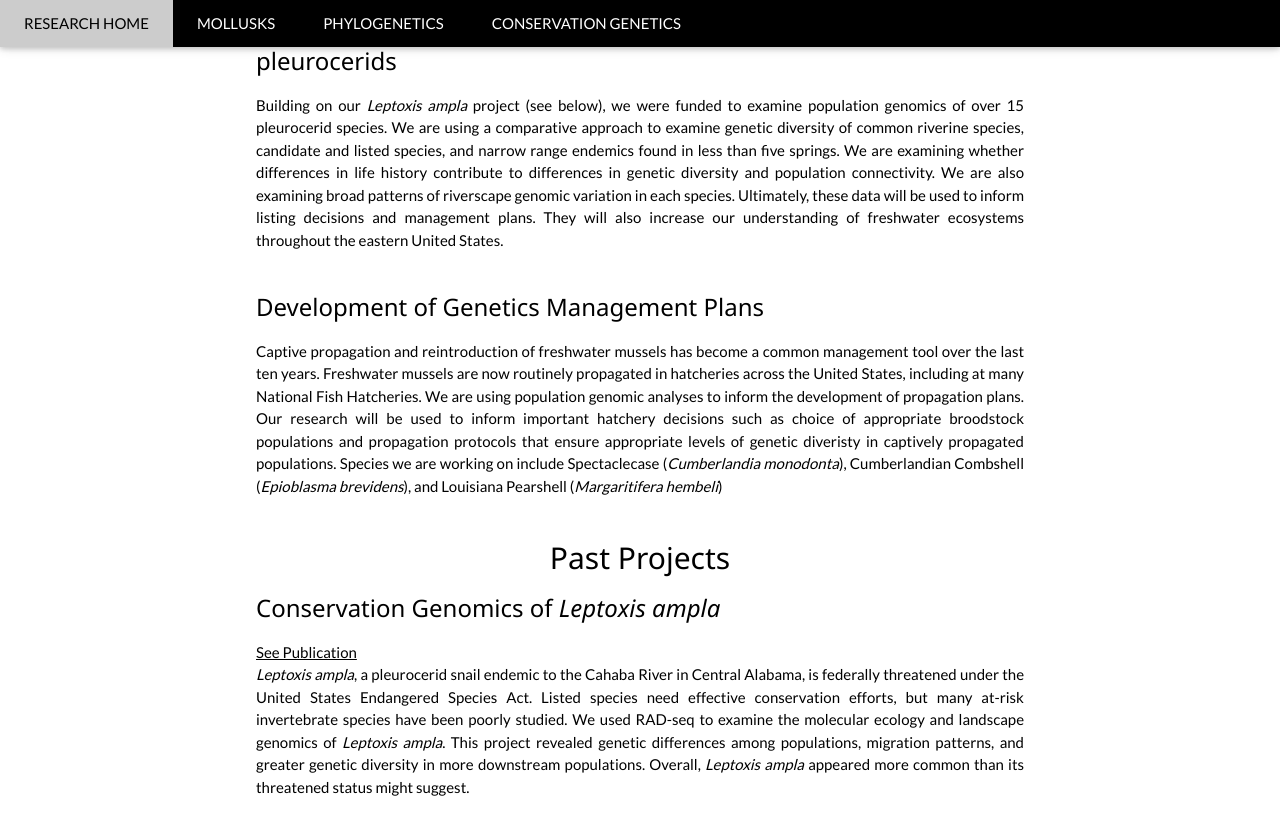
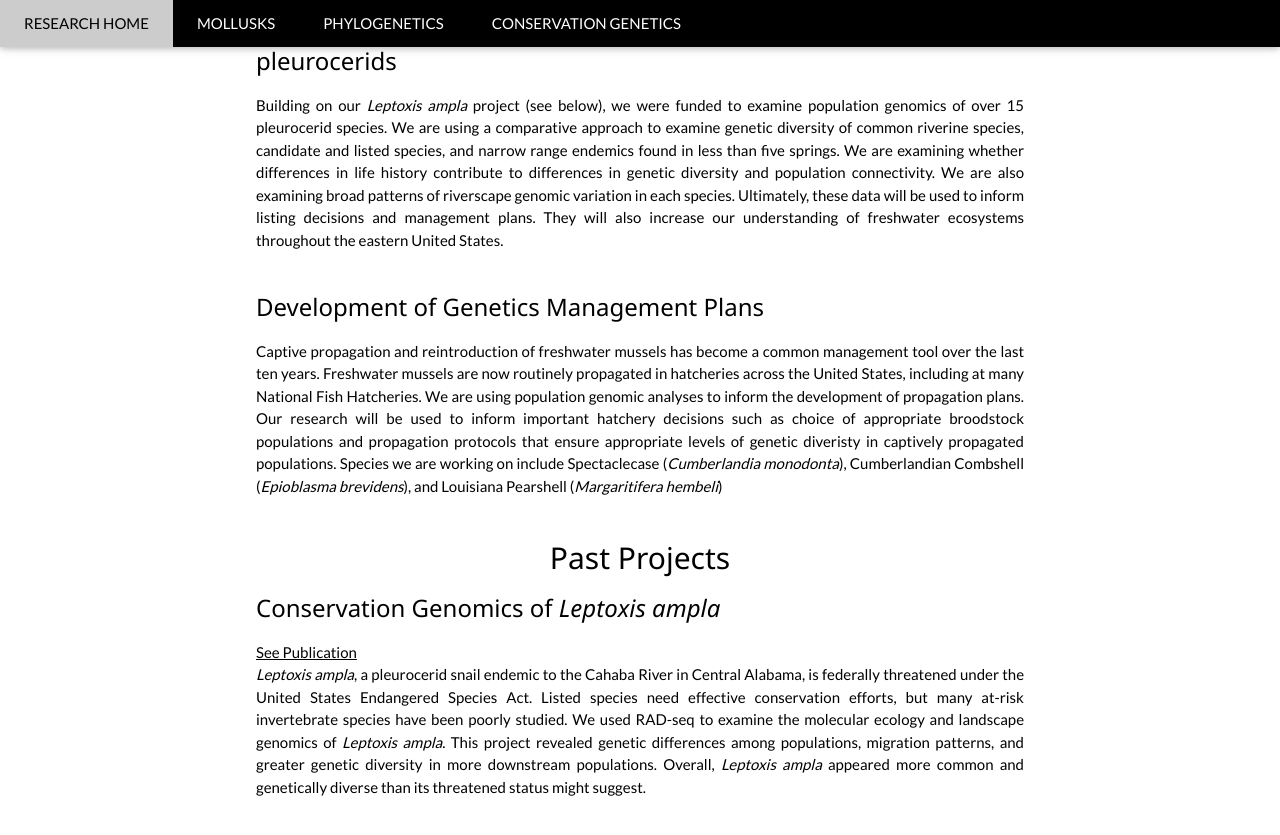
Before and after one commit to NathanWhelan/nathanwhelan.github.io, a Jekyll site: the page projects/mollusks.html, which Jekyll copies as it is, in a window 1280 px wide and 900 px high, scrolled down 710 px. Shown: the top 835 px of the window. Built offline with Jekyll 4.4.1, drawn with Linux system fonts in a browser that asks for light colours.

Commit message:
Update mollusks.html

```diff
--- a/projects/mollusks.html
+++ b/projects/mollusks.html
@@ -49,7 +49,7 @@ body {font-family: "Lato", sans-serif}
     <p class="w3-justify">Captive propagation and reintroduction of freshwater mussels has become a common management tool over the last ten years. Freshwater mussels are now routinely propagated in hatcheries across the United States, including at many National Fish Hatcheries. We are using population genomic analyses to inform the development of propagation plans. Our research will be used to inform important hatchery decisions such as choice of appropriate broodstock populations and propagation protocols that ensure appropriate levels of genetic diveristy in captively propagated populations. Species we are working on include Spectaclecase (<i>Cumberlandia monodonta</i>), Cumberlandian Combshell (<i>Epioblasma brevidens</i>), and Louisiana Pearshell (<i>Margaritifera hembeli</i>)</br></br></p>
     <h2 class=”w3-justify”>Past Projects</h2>
     <h3 class="w3-justify">Conservation Genomics of <i>Leptoxis ampla</i></h3>
-    <p class="w3-justify"><a href=”https://github.com/NathanWhelan/nathanwhelan.github.io/blob/master/assests/Whelan_et_al_2019.pdf>See Publication</a></br><i>Leptoxis ampla</i>, a pleurocerid snail endemic to the Cahaba River in Central Alabama, is federally threatened under the United States Endangered Species Act. Listed species need effective conservation efforts, but many at-risk invertebrate species have been poorly studied. We used RAD-seq to examine the molecular ecology and landscape genomics of <i>Leptoxis ampla</i>. This project revealed genetic differences among populations, migration patterns, and greater genetic diversity in more downstream populations. Overall, <i>Leptoxis ampla</i> appeared more common than its threatened status might suggest. </br></br></p>
+    <p class="w3-justify"><a href=”https://github.com/NathanWhelan/nathanwhelan.github.io/blob/master/assests/Whelan_et_al_2019.pdf>See Publication</a></br><i>Leptoxis ampla</i>, a pleurocerid snail endemic to the Cahaba River in Central Alabama, is federally threatened under the United States Endangered Species Act. Listed species need effective conservation efforts, but many at-risk invertebrate species have been poorly studied. We used RAD-seq to examine the molecular ecology and landscape genomics of <i>Leptoxis ampla</i>. This project revealed genetic differences among populations, migration patterns, and greater genetic diversity in more downstream populations. Overall, <i>Leptoxis ampla</i> appeared more common and genetically diverse than its threatened status might suggest. </br></br></p>
 <!--   <div class="w3-row w3-padding-32">
       <div class="w3-third">
         <p>Name</p>
```
